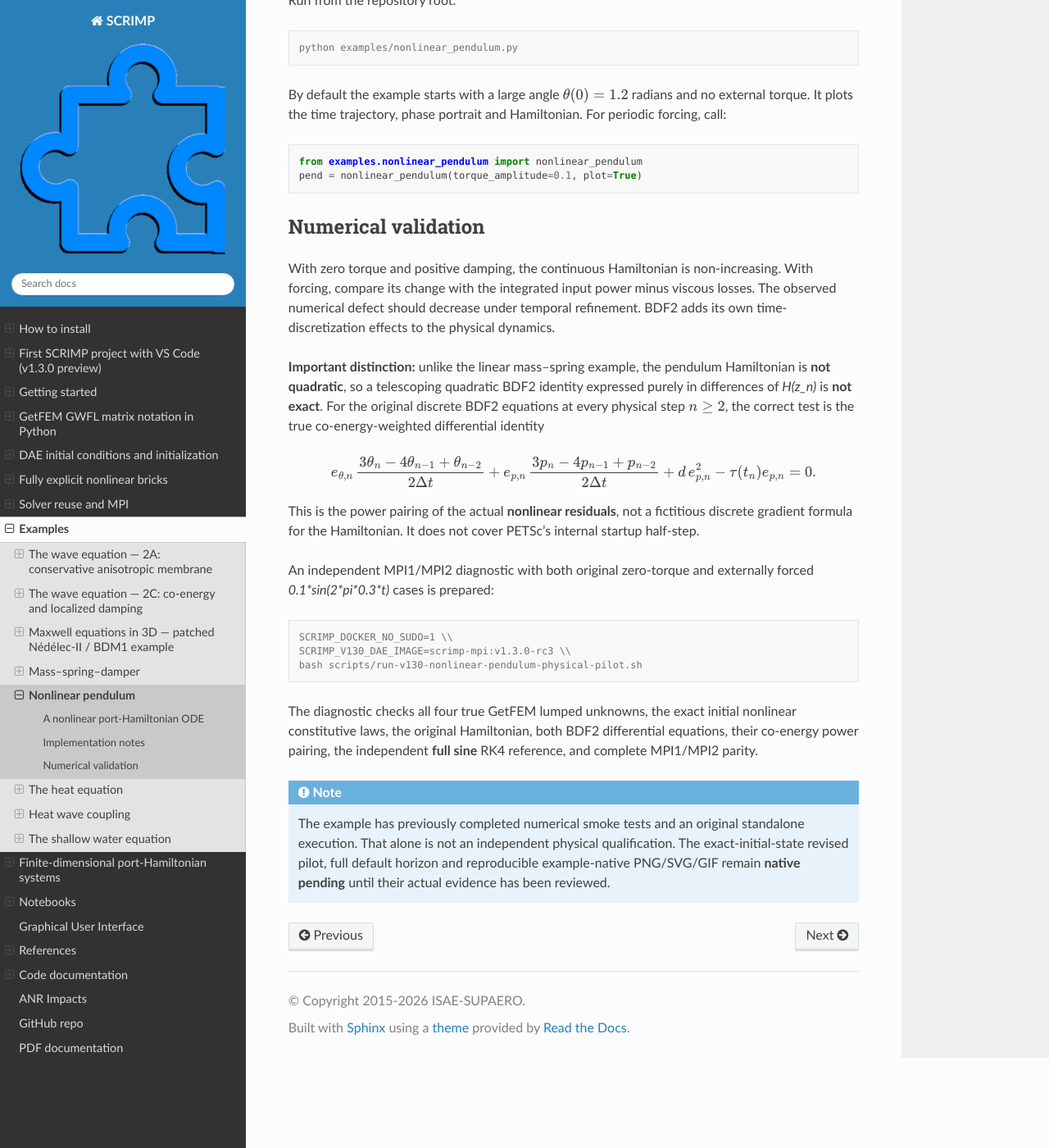
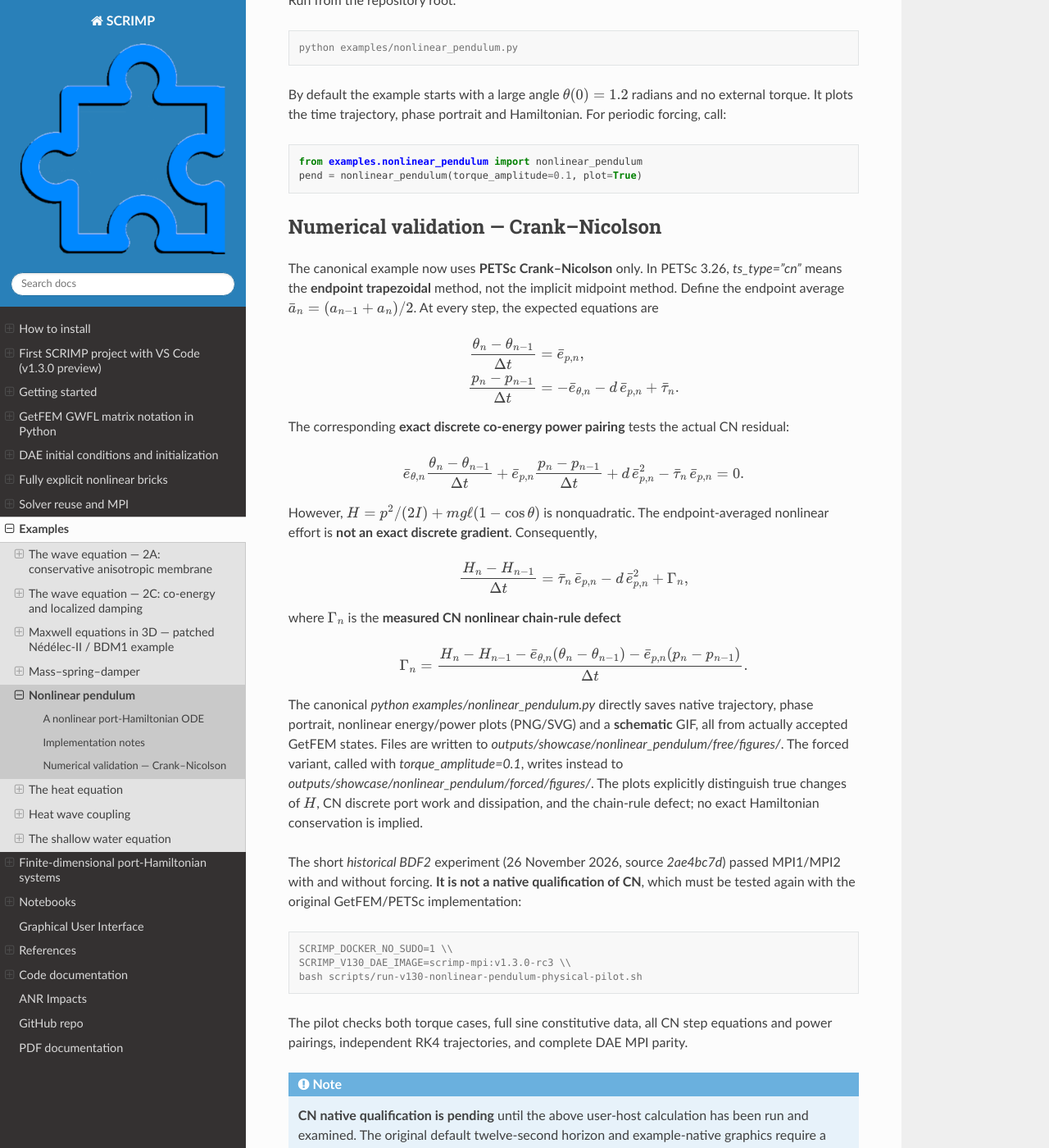
Before and after one commit to g-haine/scrimp, a Sphinx documentation site: the page built from docs/source/examples/nonlinear_pendulum.rst, in a window 1280 px wide and 1400 px high, scrolled down 1574 px. Shown: the whole window at 82% size. Built offline with Sphinx 7.4.7 and the Read the Docs theme 3.1.0, drawn with Linux system fonts in a browser that asks for light colours; some of the changed text lies outside the part shown.

Commit message:
docs: teach PETSc endpoint CN and nonlinear chain-rule energy correction in pendulum

```diff
--- a/docs/source/examples/nonlinear_pendulum.rst
+++ b/docs/source/examples/nonlinear_pendulum.rst
@@ -82,12 +82,12 @@ initial differential data, without a pseudo-time evolution:
    \theta_0=1.2,\qquad p_0=0,\qquad
    e_{\theta,0}=mg\ell\sin(1.2),\qquad e_{p,0}=0.
 
-Only the initialization path has changed: the nonlinear
-GetFEM weak formulation, constitutive bricks, damping,
-forcing and original physical BDF2 scheme remain unchanged.
-This is the unique initialization path in the example. Its native
-qualification is pending until the independent pilot evidence
-has been reviewed.
+The full sine GetFEM weak formulation, constitutive bricks,
+damping and forcing are retained. The canonical example uses
+**one** physical time scheme: PETSc `ts_type="cn"`, fixed time step,
+without any pseudo-time initialization. The former BDF2 short
+qualification was a useful diagnostic but **does not qualify CN**.
+The CN native qualification remains pending.
 
 The complete runnable example is:
 
@@ -111,37 +111,71 @@ For periodic forcing, call:
    from examples.nonlinear_pendulum import nonlinear_pendulum
    pend = nonlinear_pendulum(torque_amplitude=0.1, plot=True)
 
-Numerical validation
---------------------
+Numerical validation — Crank–Nicolson
+--------------------------------------
 
-With zero torque and positive damping, the continuous Hamiltonian is
-non-increasing. With forcing, compare its change with the integrated
-input power minus viscous losses. The observed numerical defect should
-decrease under temporal refinement. BDF2 adds its own time-discretization
-effects to the physical dynamics.
-
-**Important distinction:** unlike the linear mass--spring example,
-the pendulum Hamiltonian is **not quadratic**, so a telescoping
-quadratic BDF2 identity expressed purely in differences of
-`H(z_n)` is **not exact**. For the original discrete BDF2
-equations at every physical step :math:`n\geq2`, the correct
-test is the true co-energy-weighted differential identity
+The canonical example now uses **PETSc Crank–Nicolson** only.
+In PETSc 3.26, `ts_type="cn"` means the **endpoint trapezoidal**
+method, not the implicit midpoint method. Define the endpoint
+average :math:`\bar a_n=(a_{n-1}+a_n)/2`. At every step,
+the expected equations are
 
 .. math::
 
-   e_{\theta,n}\,
-      \frac{3\theta_n-4\theta_{n-1}+\theta_{n-2}}{2\Delta t}
-   +e_{p,n}\,
-      \frac{3p_n-4p_{n-1}+p_{n-2}}{2\Delta t}
-   +d\,e_{p,n}^2-\tau(t_n)e_{p,n}=0.
+   \frac{\theta_n-\theta_{n-1}}{\Delta t}
+      &= \bar e_{p,n},\\
+   \frac{p_n-p_{n-1}}{\Delta t}
+      &= -\bar e_{\theta,n}-d\,\bar e_{p,n}
+         +\bar\tau_n.
 
-This is the power pairing of the actual **nonlinear residuals**,
-not a fictitious discrete gradient formula for the Hamiltonian.
-It does not cover PETSc's internal startup half-step.
+The corresponding **exact discrete co-energy power pairing**
+tests the actual CN residual:
 
-An independent MPI1/MPI2 diagnostic with both original
-zero-torque and externally forced `0.1*sin(2*pi*0.3*t)`
-cases is prepared:
+.. math::
+
+   \bar e_{\theta,n}
+      \frac{\theta_n-\theta_{n-1}}{\Delta t}
+   +\bar e_{p,n}
+      \frac{p_n-p_{n-1}}{\Delta t}
+   +d\,\bar e_{p,n}^2
+   -\bar\tau_n\,\bar e_{p,n}=0.
+
+However, :math:`H=p^2/(2I)+mg\ell(1-\cos\theta)`
+is nonquadratic. The endpoint-averaged nonlinear effort
+is **not an exact discrete gradient**. Consequently,
+
+.. math::
+
+   \frac{H_n-H_{n-1}}{\Delta t}
+   =\bar\tau_n\,\bar e_{p,n}
+    -d\,\bar e_{p,n}^{2}
+    +\Gamma_n,
+
+where :math:`\Gamma_n` is the **measured CN nonlinear
+chain-rule defect**
+
+.. math::
+
+   \Gamma_n=
+      \frac{H_n-H_{n-1}
+      -\bar e_{\theta,n}(\theta_n-\theta_{n-1})
+      -\bar e_{p,n}(p_n-p_{n-1})}{\Delta t}.
+
+The canonical `python examples/nonlinear_pendulum.py` directly
+saves native trajectory, phase portrait, nonlinear energy/power
+plots (PNG/SVG) and a **schematic** GIF, all from actually
+accepted GetFEM states. Files are written to
+`outputs/showcase/nonlinear_pendulum/free/figures/`.
+The forced variant, called with `torque_amplitude=0.1`,
+writes instead to `outputs/showcase/nonlinear_pendulum/forced/figures/`.
+The plots explicitly distinguish true changes of :math:`H`,
+CN discrete port work and dissipation, and the chain-rule
+defect; no exact Hamiltonian conservation is implied.
+
+The short *historical BDF2* experiment (26 November 2026,
+source `2ae4bc7d`) passed MPI1/MPI2 with and without forcing.
+**It is not a native qualification of CN**, which must be tested
+again with the original GetFEM/PETSc implementation:
 
 .. code-block:: console
 
@@ -149,17 +183,15 @@ cases is prepared:
    SCRIMP_V130_DAE_IMAGE=scrimp-mpi:v1.3.0-rc3 \\
    bash scripts/run-v130-nonlinear-pendulum-physical-pilot.sh
 
-The diagnostic checks all four true GetFEM lumped unknowns,
-the exact initial nonlinear constitutive laws, the original
-Hamiltonian, both BDF2 differential equations, their
-co-energy power pairing, the independent **full sine**
-RK4 reference, and complete MPI1/MPI2 parity.
+The pilot checks both torque cases, full sine constitutive
+data, all CN step equations and power pairings, independent
+RK4 trajectories, and complete DAE MPI parity.
 
 .. note::
 
-   The example has previously completed numerical smoke tests and
-   an original standalone execution. That alone is not an
-   independent physical qualification. The exact-initial-state
-   revised pilot, full default horizon and reproducible example-native
-   PNG/SVG/GIF remain **native pending** until their actual evidence
-   has been reviewed.
+   **CN native qualification is pending** until the above
+   user-host calculation has been run and examined.
+   The original default twelve-second horizon and
+   example-native graphics require a further release
+   acceptance run. Do not infer a convergence order or
+   exact energy conservation from the earlier BDF2 pilot.
```
